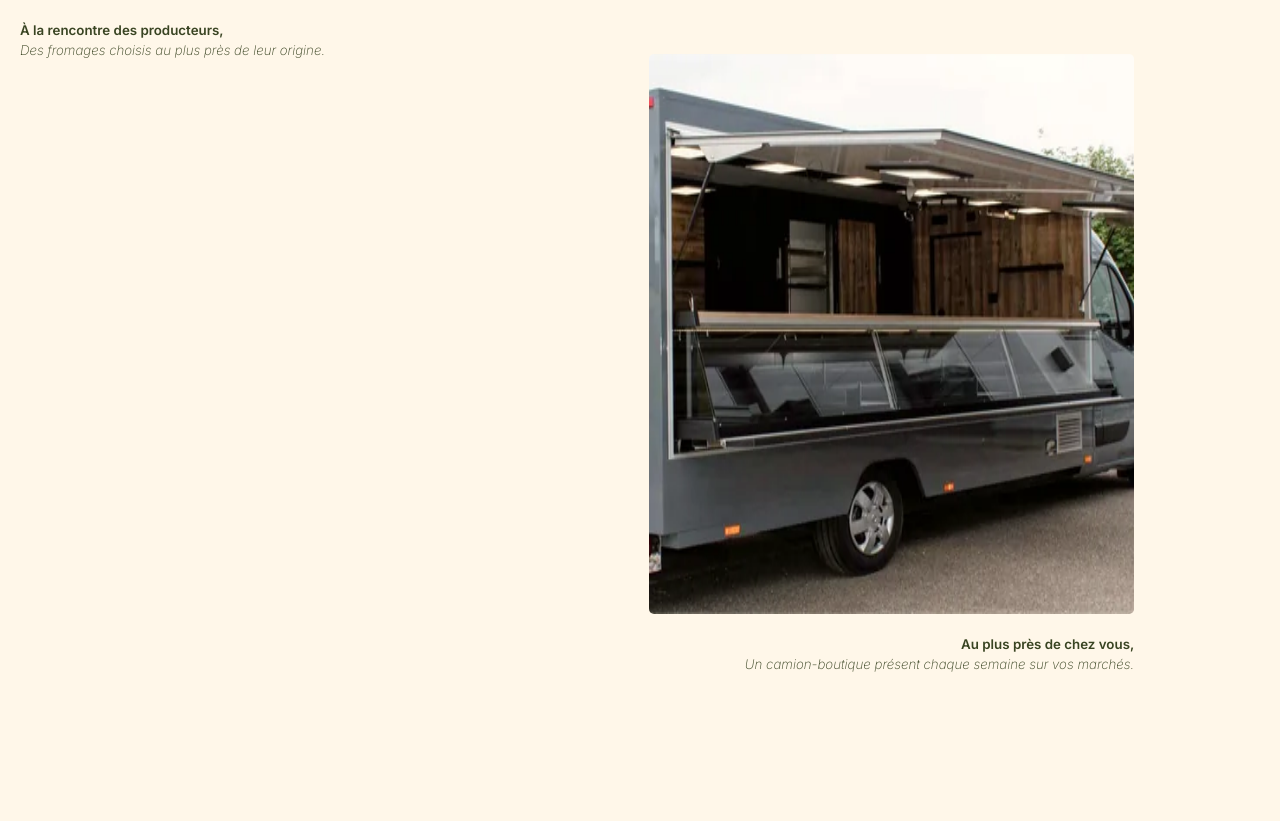
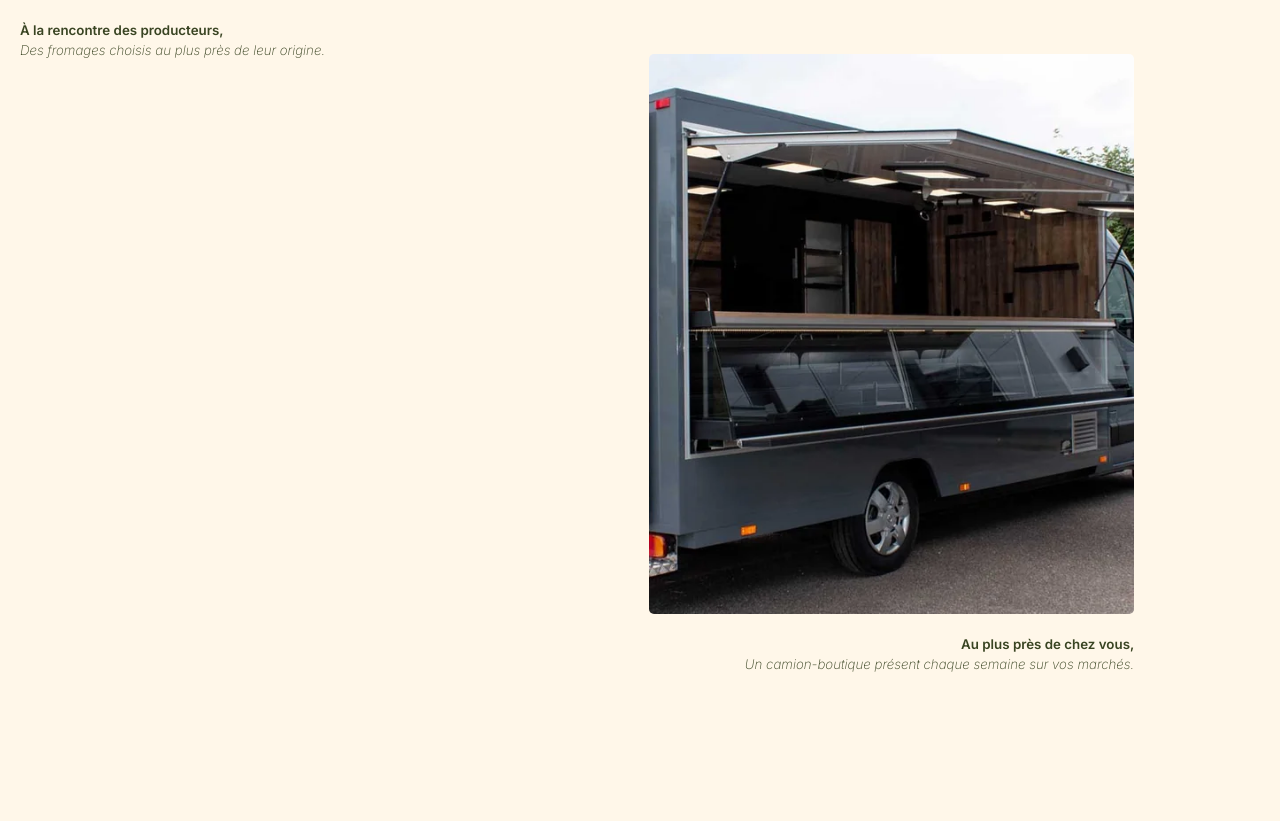
Before and after one commit to Dhbuzg/crouzet, a website: page index.html in a window 1280 px wide. Shown: the part 2334-3155 px from the top of the page. Drawn offline with Linux system fonts and the light colour scheme.

Commit message:
Use portrait truck images and update styles
Replace landscape camion images with new portrait variants (added assets/camion-portrait-400.webp, -548.webp, -666.webp; removed assets/camion-400.webp, -560.webp, -1096.webp). Update index.html to use the new portrait src/srcset and bump style.css cache-bust. Adjust .truck-photo image styling in style.css to object-fit: cover and object-position: center for correct cropping and framing.

```diff
--- a/index.html
+++ b/index.html
@@ -48,7 +48,7 @@
 
   <link rel="preload" href="assets/fonts/gambetta-1.woff2" as="font" type="font/woff2" crossorigin>
   <link rel="preload" href="assets/fonts/google-1.woff2" as="font" type="font/woff2" crossorigin>
-  <link rel="stylesheet" href="style.css?v=2fe684b42fb7">
+  <link rel="stylesheet" href="style.css?v=767298139f90">
   <script src="script.js?v=164168c134f8" defer></script>
 </head>
 <body>
@@ -69,7 +69,7 @@
     <h2 id="history-title"><img class="heading-line" src="assets/separator-medium.svg" alt="" aria-hidden="true"><span>01</span>Notre histoire,</h2>
     <div class="history-content"><figure><div class="image-window"><img src="assets/producteur-560.webp" srcset="assets/producteur-400.webp 400w, assets/producteur-560.webp 560w, assets/producteur-1080.webp 1080w" sizes="(max-width: 760px) calc((100vw - 36px) * .78), (min-width: 1440px) 548px, calc((100vw - 40px) * .39143)" decoding="async" width="548" height="685" loading="lazy" alt="Un producteur dans sa cave d’affinage, une meule de fromage à la main"></div><figcaption><strong>À la rencontre des producteurs,</strong><br><em>Des fromages choisis au plus près de leur origine.</em></figcaption></figure>
     <p>Depuis plus de quinze ans, <strong>Olivier sélectionne ses fromages</strong> au fil des saisons — et des rencontres. Chaque plateau est composé selon <em>vos envies, votre table &amp; le moment à partager.</em> Des produits de caractère, un conseil sincère ; et le plaisir, tout simple, de bien manger.</p></div>
-    <figure class="truck-photo"><div class="image-window"><img src="assets/camion-560.webp" srcset="assets/camion-400.webp 400w, assets/camion-560.webp 560w, assets/camion-1096.webp 1024w" sizes="(max-width: 760px) calc((100vw - 36px) * .85), (min-width: 1440px) 548px, calc((100vw - 40px) * .39143)" width="548" height="632" loading="lazy" decoding="async" alt="Le camion-boutique de la crèmerie Crouzet sur un marché"></div><figcaption><strong>Au plus près de chez vous,</strong><br><em>Un camion-boutique présent chaque semaine sur vos marchés.</em></figcaption></figure>
+    <figure class="truck-photo"><div class="image-window"><img src="assets/camion-portrait-548.webp" srcset="assets/camion-portrait-400.webp 400w, assets/camion-portrait-548.webp 548w, assets/camion-portrait-666.webp 666w" sizes="(max-width: 760px) calc((100vw - 36px) * .85), (min-width: 1440px) 548px, calc((100vw - 40px) * .39143)" width="548" height="632" loading="lazy" decoding="async" alt="Le camion-boutique de la crèmerie Crouzet sur un marché"></div><figcaption><strong>Au plus près de chez vous,</strong><br><em>Un camion-boutique présent chaque semaine sur vos marchés.</em></figcaption></figure>
 
   </section>
 
--- a/style.css
+++ b/style.css
@@ -120,7 +120,7 @@ input,textarea,[contenteditable=true]{-webkit-user-select:text;user-select:text}
 /* Figma Version_08: 1440 px reference, with the existing carousel preserved. */
 .truck-photo{width:39.1428571%;margin-left:50.7142857%;margin-top:-6px}
 .truck-photo .image-window{aspect-ratio:548/632}
-.truck-photo img{object-fit:fill;object-position:bottom}
+.truck-photo img{object-fit:cover;object-position:center}
 .truck-photo figcaption{text-align:right}
 .markets table{margin-bottom:0}
 .market-notes{margin:75px 0 0 20.2857143%;font-size:15px;line-height:22.5px}
```
Also changed, not shown: assets/camion-1096.webp (deleted), assets/camion-400.webp (deleted), assets/camion-560.webp (deleted), assets/camion-portrait-400.webp (added), assets/camion-portrait-548.webp (added), assets/camion-portrait-666.webp (added).
